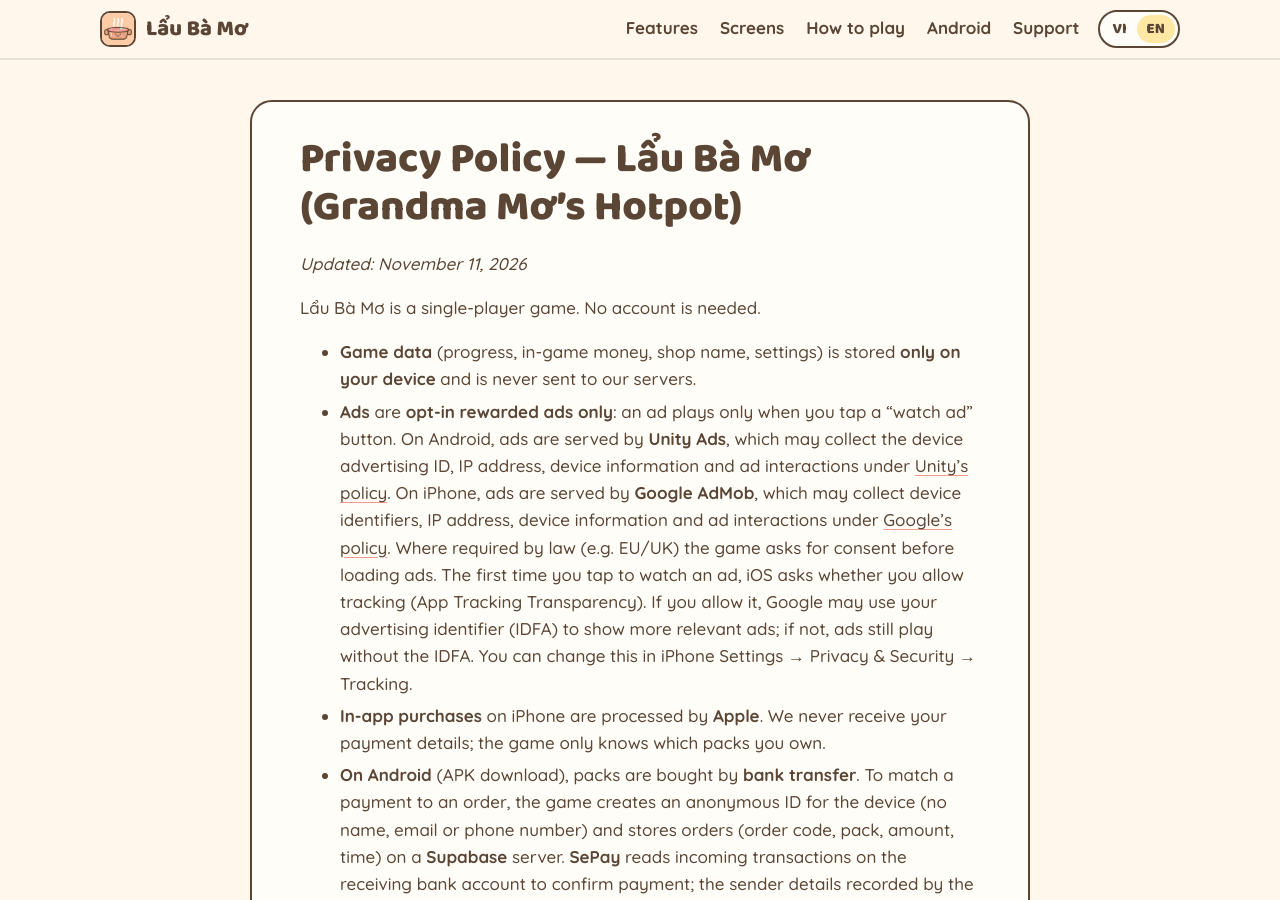
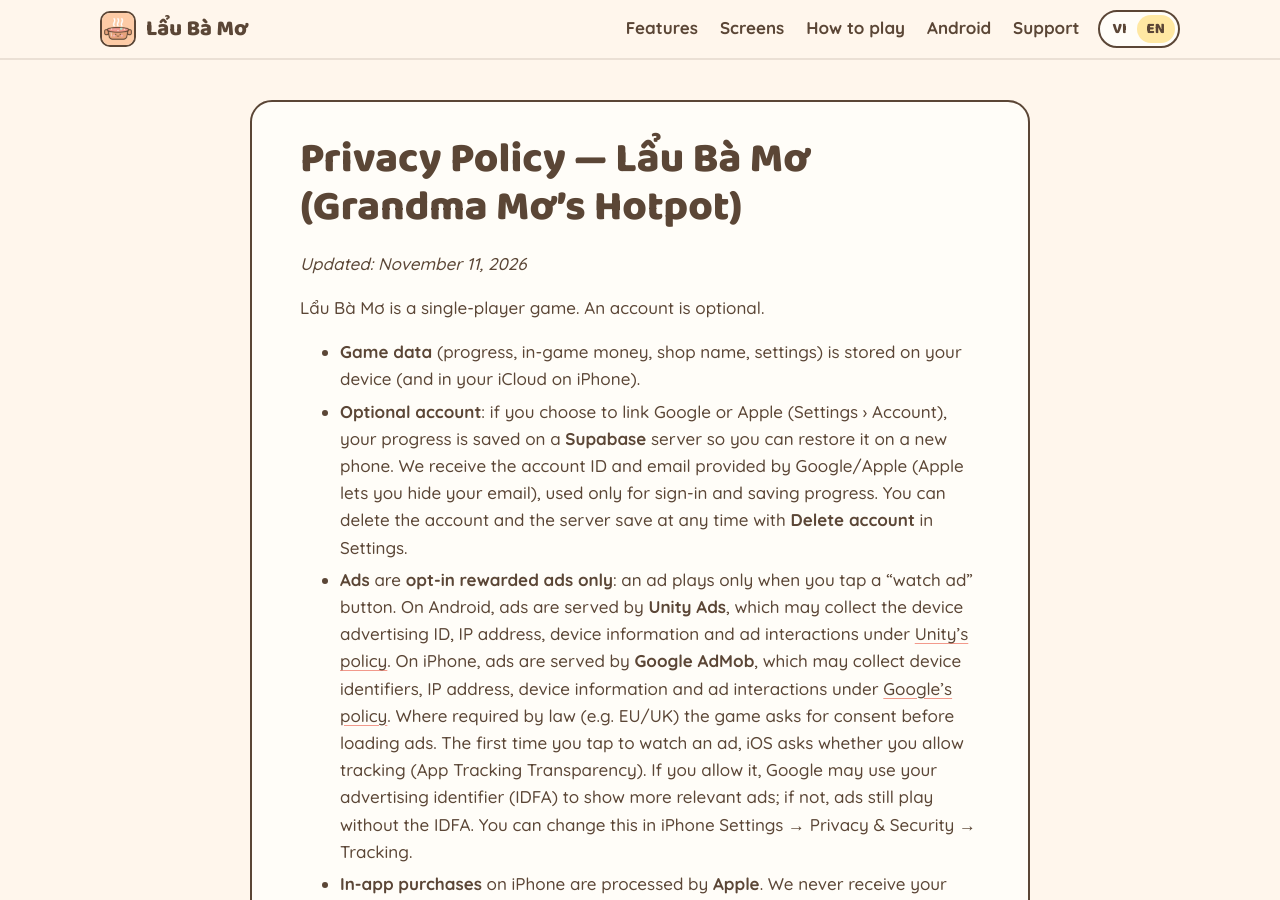
Before and after one commit to pcingame/laubamo, a Jekyll site: the page built from privacy.md, in a window 1280 px wide and 900 px high. Built offline with Jekyll 4.4.1, drawn with Linux system fonts in a browser that asks for light colours.

Commit message:
O1: lưu đám mây + liên kết Google/Apple (tuỳ chọn)
- Cài đặt › Tài khoản: Liên kết Apple (iOS), Liên kết Google (iOS + Android), Xoá tài khoản
- Đã liên kết thì bản lưu lên Supabase thay iCloud; máy mới liên kết lại thì nạp bản cũ
- Chọn bản lưu thì gộp gói đã mua; Khôi phục giao dịch (Android) lấy lại gói theo tài khoản
- supabase/account.sql: saves, save_get/save_put, bank_my_owned, delete_account (+ test SQL)
- Supabase init dời sang Account (URL/key cố định), bỏ SUPABASE_* khỏi dart-defines
- Entitlement Sign in with Apple, URL scheme Google; privacy cập nhật; docs/account.md

Co-Authored-By: Claude Opus 5.5 <noreply@anthropic.com>

```diff
--- a/privacy.md
+++ b/privacy.md
@@ -9,10 +9,11 @@ description: Chính sách quyền riêng tư của game Lẩu Bà Mơ. Privacy p
 
 *Cập nhật: 11/11/2026*
 
-Lẩu Bà Mơ là game chơi một mình, không cần tài khoản.
+Lẩu Bà Mơ là game chơi một mình, không bắt buộc tài khoản.
 
 ## Dữ liệu game
-- Tiến trình chơi (tiền trong game, số sao, tên quán bạn đặt, cài đặt) **chỉ lưu trên máy của bạn**. Chúng tôi không gửi lên máy chủ nào. Xoá game là xoá hết.
+- Tiến trình chơi (tiền trong game, số sao, tên quán bạn đặt, cài đặt) lưu trên máy của bạn (và iCloud của bạn trên iPhone). Xoá game là xoá bản trên máy.
+- Nếu bạn **tự chọn liên kết Google hoặc Apple** (Cài đặt › Tài khoản), game lưu tiến trình lên máy chủ **Supabase** để bạn lấy lại khi đổi máy. Chúng tôi nhận mã tài khoản và email do Google/Apple cung cấp (với Apple bạn có thể ẩn email), chỉ dùng để đăng nhập và lưu tiến trình. Bạn xoá tài khoản và bản lưu trên máy chủ bất cứ lúc nào bằng nút **Xoá tài khoản** trong Cài đặt.
 
 ## Quảng cáo
 - Game chỉ có **quảng cáo tự chọn**: bạn bấm nút "Xem QC" thì mới phát. Không có quảng cáo tự bật lên.
@@ -38,9 +39,10 @@ Lẩu Bà Mơ là game chơi một mình, không cần tài khoản.
 
 *Updated: November 11, 2026*
 
-Lẩu Bà Mơ is a single-player game. No account is needed.
+Lẩu Bà Mơ is a single-player game. An account is optional.
 
-- **Game data** (progress, in-game money, shop name, settings) is stored **only on your device** and is never sent to our servers.
+- **Game data** (progress, in-game money, shop name, settings) is stored on your device (and in your iCloud on iPhone).
+- **Optional account**: if you choose to link Google or Apple (Settings › Account), your progress is saved on a **Supabase** server so you can restore it on a new phone. We receive the account ID and email provided by Google/Apple (Apple lets you hide your email), used only for sign-in and saving progress. You can delete the account and the server save at any time with **Delete account** in Settings.
 - **Ads** are **opt-in rewarded ads only**: an ad plays only when you tap a "watch ad" button. On Android, ads are served by **Unity Ads**, which may collect the device advertising ID, IP address, device information and ad interactions under [Unity's policy](https://unity.com/legal/game-player-and-app-user-privacy-policy). On iPhone, ads are served by **Google AdMob**, which may collect device identifiers, IP address, device information and ad interactions under [Google's policy](https://policies.google.com/technologies/partner-sites). Where required by law (e.g. EU/UK) the game asks for consent before loading ads. The first time you tap to watch an ad, iOS asks whether you allow tracking (App Tracking Transparency). If you allow it, Google may use your advertising identifier (IDFA) to show more relevant ads; if not, ads still play without the IDFA. You can change this in iPhone Settings → Privacy & Security → Tracking.
 - **In-app purchases** on iPhone are processed by **Apple**. We never receive your payment details; the game only knows which packs you own.
 - **On Android** (APK download), packs are bought by **bank transfer**. To match a payment to an order, the game creates an anonymous ID for the device (no name, email or phone number) and stores orders (order code, pack, amount, time) on a **Supabase** server. **SePay** reads incoming transactions on the receiving bank account to confirm payment; the sender details recorded by the bank are only used to resolve problems.
```
